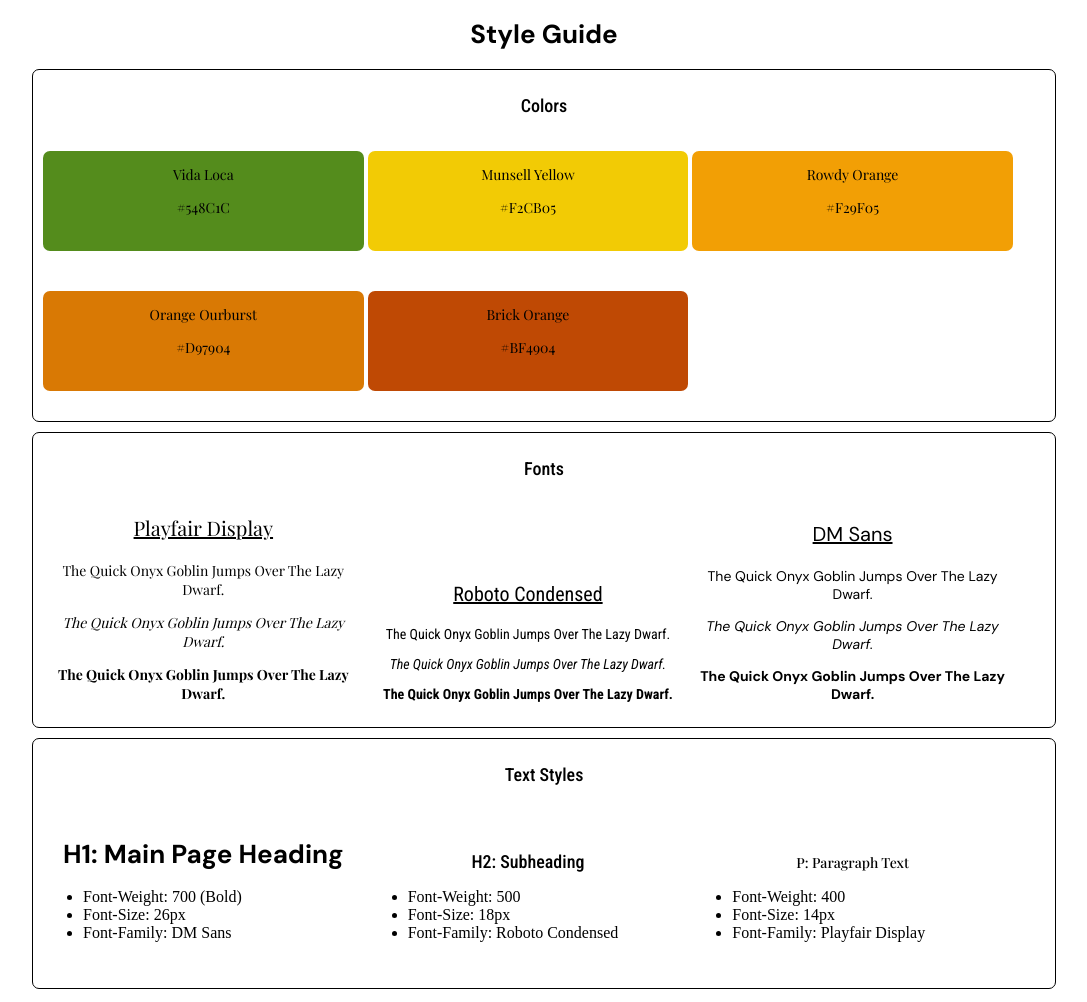
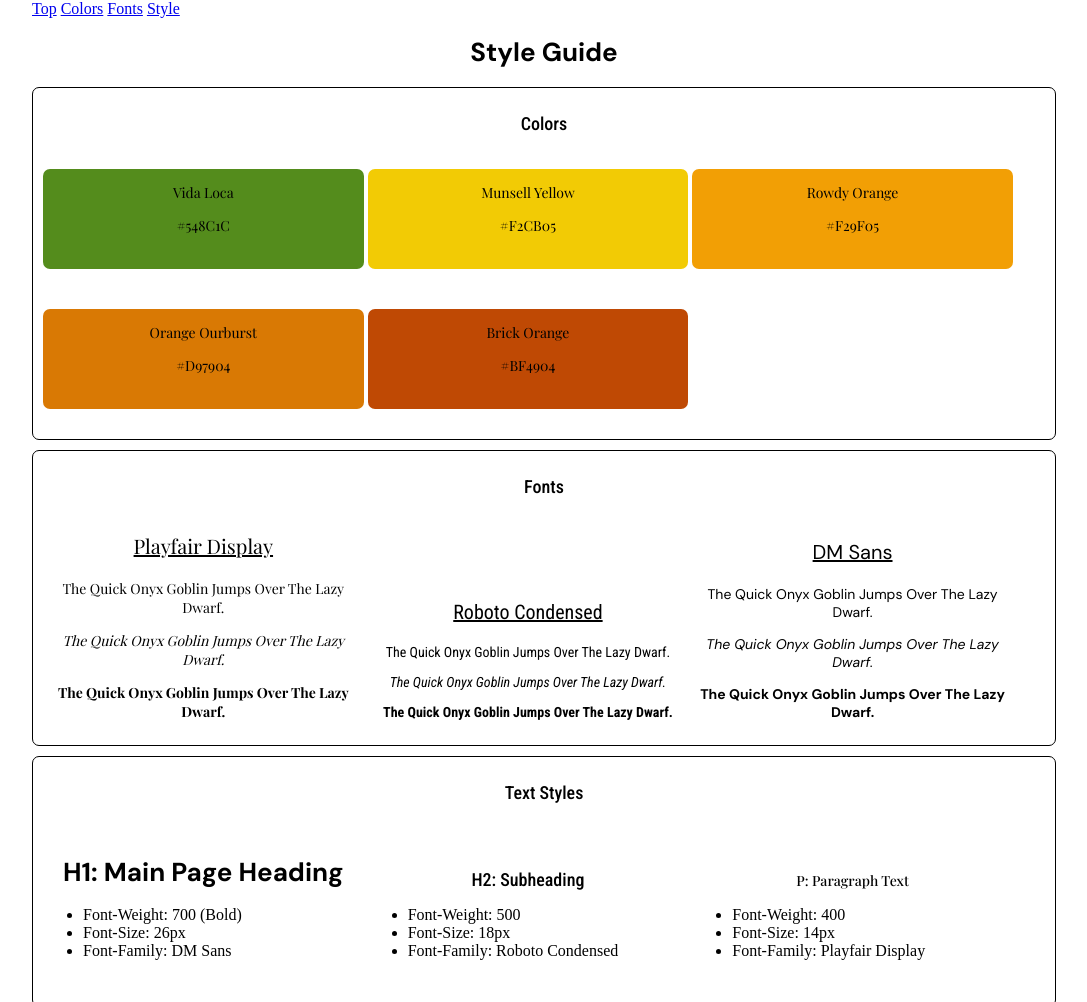
Before and after one commit to darkfeonix/stylesguide, a plain HTML site: page index.html in a window 1280 px wide. Shown: the top 1002 px of the page, without its empty margins (96-1183 px from the left). Drawn offline with nearby package versions, Linux system fonts and the light colour scheme; a web font is replaced by a local one.

Commit message:
add a nav bar

```diff
--- a/index.html
+++ b/index.html
@@ -11,6 +11,12 @@
     <link rel="preconnect" href="https://fonts.googleapis.com">
     <link rel="preconnect" href="https://fonts.gstatic.com" crossorigin>
     <link href="https://fonts.googleapis.com/css2?family=DM+Sans:ital,opsz,wght@0,9..40,100..1000;1,9..40,100..1000&display=swap" rel="stylesheet">
+    <div class="topnav">
+        <a class="active" href="#top">Top</a>
+        <a href="#colors">Colors</a>
+        <a href="#fonts">Fonts</a>
+        <a href="#style">Style</a>
+      </div>
 </head>
 <body>
     <h1>Style Guide</h1>
```
